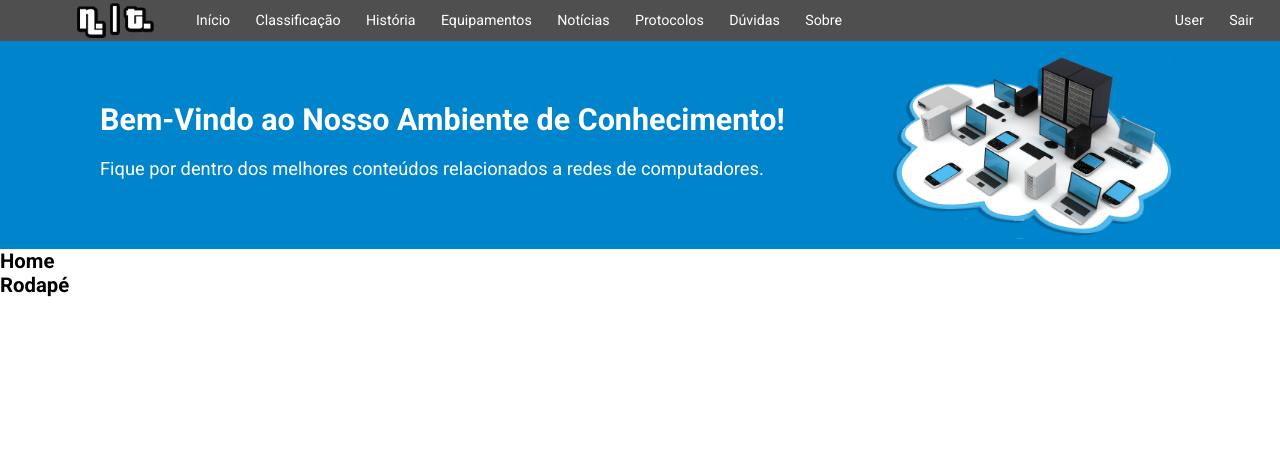
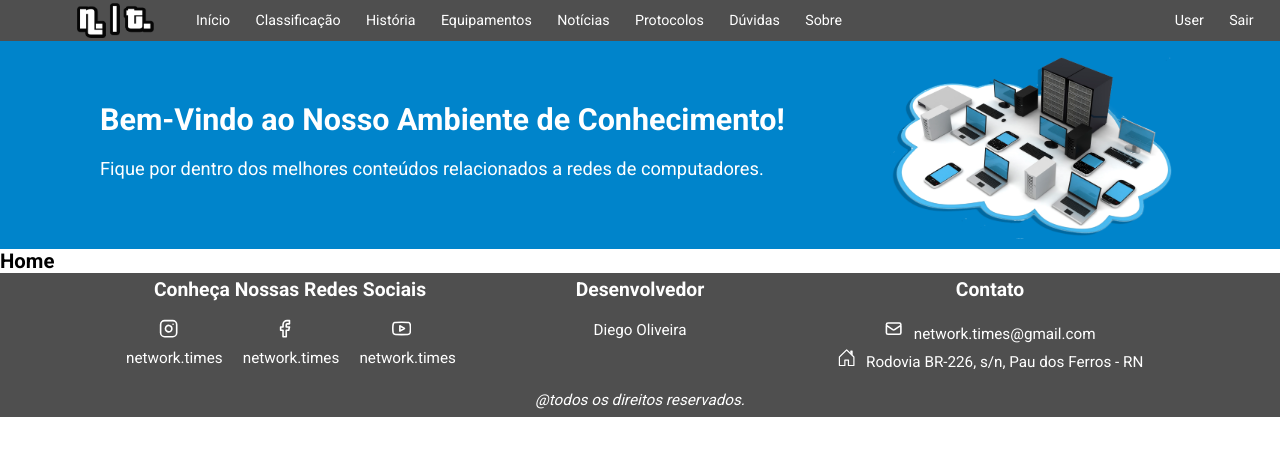
Before and after one commit to DiegoOlive/redes, a React (Create React App) app: page / in a window 1280 px wide. Shown: the top 456 px of the page. Built offline with nearby package versions, Linux system fonts and the light colour scheme.

Commit message:
defini o rodape - aula 19

```diff
--- a/src/App.tsx
+++ b/src/App.tsx
@@ -4,7 +4,6 @@ import {BrowserRouter,Switch,Route} from 'react-router-dom';
 import Home from './pages/home';
 import Erro404 from './pages/erro404';
 import Classific from './pages/classific';
-
 
 function App() {
   return (
--- /dev/null
+++ b/src/components/footer/container/index.tsx
@@ -0,0 +1,21 @@
+import React from 'react';
+import styled from 'styled-components';
+import FooterContent from '../content';
+
+//ja existe a tag html no footer
+const FooterContainer = styled.footer`
+    background-color: var(--primaria-dark);
+
+    @media (min-width: 768px){
+        display: flex;
+        justify-content: center;
+    }
+`
+
+export default function Footer(){
+    return(
+        <FooterContainer>
+            <FooterContent />
+        </FooterContainer>
+    );
+}
--- /dev/null
+++ b/src/components/footer/content/index.tsx
@@ -0,0 +1,164 @@
+import React from 'react';
+import styled from 'styled-components';
+import {FiInstagram} from 'react-icons/fi';
+import {FiFacebook, FiYoutube} from 'react-icons/fi';
+import {BsHouseDoor} from 'react-icons/bs';
+import {HiOutlineMail} from 'react-icons/hi';
+
+const FooterData = styled.div`
+    width: 100%;
+    height: 110px;
+    text-align: center;
+    color: var(--branco);
+    padding: 5px 0;
+`
+
+const Content = styled.section`
+    display flex;
+    flex-direction: column;
+    align-items: center;
+
+    ${FooterData}{
+        border-bottom: 1px solid var(--branco);
+    }
+
+    @media (min-width: 768px){
+
+        ${FooterData}{
+            border: none;
+        }
+    }
+`
+
+const Info = styled.div`
+    @media (min-width: 768px){
+        display: flex;
+        justify-content: space-between;
+    }
+`
+//24px nesse caso
+const Title =styled.h1`
+    font-size: 1.9rem;
+    margin-bottom: 18px;
+`
+
+const Lista = styled.ul`
+    list-style: none;
+    font-size: 1.5em;
+    width: 350px;
+
+    li {
+        line-height: 1.5;
+    }
+`
+
+const SocialNetwork = styled.ul`
+    list-style: none;
+    display: flex;
+    justify-content: space-between;
+    align-items: center;
+    color: var(--branco);
+`
+
+const Link = styled.a`
+    text-decoration: none;
+    color: var(--branco);
+    font-size: 1.5rem;
+    margin-left: 2px;
+
+    :hover{
+        color: var(--branco);
+    }
+`
+
+const Icon = styled.span`
+    font-size: 1.9rem;
+    color: var(--branco);
+    margin-right: 10px;
+`
+//hover - passar o mouse sobre
+const Email=styled.a`
+    color: var(--branco);
+    text-decoration: none;
+
+    :hover{
+        color: var(--branco);
+    }
+`
+
+const Direitos = styled.p`
+    color: var(--branco);
+    font-size: 1.5rem;
+    padding: 8px 0;
+    font-family: 'Roboto', sans-serif;
+`
+
+export default function FooterContent(){
+    return(
+        <Content>
+            <Info>
+                <FooterData>
+                    <Title>
+                        Conheça Nossas Redes Sociais
+                    </Title>
+                    <Lista>
+                        <SocialNetwork>
+                        <li>
+                            <Icon>
+                                <FiInstagram/>
+                            </Icon>
+                            <Link href="https://www.instagram.com">network.times</Link>
+                        </li>
+                        <li>
+                            <Icon>
+                                <FiFacebook/>
+                            </Icon>
+                            <Link href="https://www.facebook.com">network.times</Link>
+                        </li>
+                        <li>
+                            <Icon>
+                                <FiYoutube/>
+                            </Icon>
+                            <Link href="https://www.youtube.com/">network.times</Link>
+                        </li>
+                        </SocialNetwork>
+                    </Lista>
+                </FooterData>
+
+                <FooterData>
+                    <Title>
+                       Desenvolvedor
+                    </Title>
+                    <Lista>
+                        <li>Diego Oliveira</li>
+                    </Lista>
+                </FooterData>
+
+                <FooterData>
+                    <Title>
+                        Contato
+                    </Title>
+                    <Lista>
+                        <li>
+                            <Icon>
+                                <HiOutlineMail/>
+                            </Icon>
+                            <Email href="mailto:network.times@gmail.com">
+                                network.times@gmail.com
+                            </Email>
+                        </li>
+                        <li>
+                            <Icon>
+                                <BsHouseDoor/>
+                            </Icon>
+                            Rodovia BR-226, s/n, Pau dos Ferros - RN
+                        </li>
+                    </Lista>
+                </FooterData>
+            </Info>
+            <Direitos>
+                <i>@todos os direitos reservados.</i>
+            </Direitos>
+        </Content>
+    );
+}
--- a/src/components/footer/index.tsx
+++ /dev/null
@@ -1,7 +0,0 @@
-import React from 'react';
-
-export default function Footer(){
-    return(
-        <h1>Rodapé</h1>
-    );
-}
--- a/src/components/header/banner/index.tsx
+++ b/src/components/header/banner/index.tsx
@@ -7,7 +7,6 @@ const BannerContainer = styled.div`
     display: flex;
     flex-direction: column;
     align-items:center;
-
 
     @media (min-width: 768px){
         display:grid;
--- a/src/pages/pageTemplate/index.tsx
+++ b/src/pages/pageTemplate/index.tsx
@@ -1,6 +1,6 @@
 import React from 'react';
 import Header from '../../components/header/container';
-import Footer from '../../components/footer';
+import Footer from '../../components/footer/container';
 import {BannerProps} from '../../components/header/banner';
 
 const PageTemplate: React.FC<BannerProps> = (props) =>{
```
Also changed, not shown: src/components/footer/container/styles.css (added).
